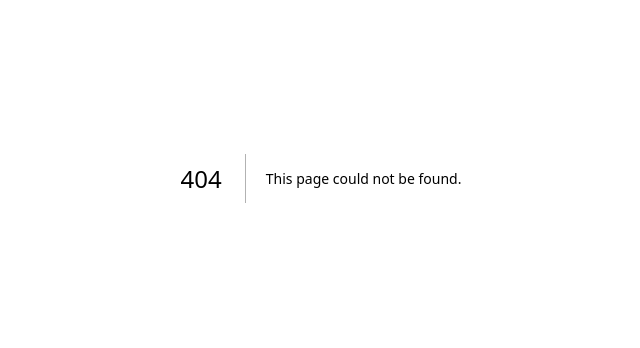
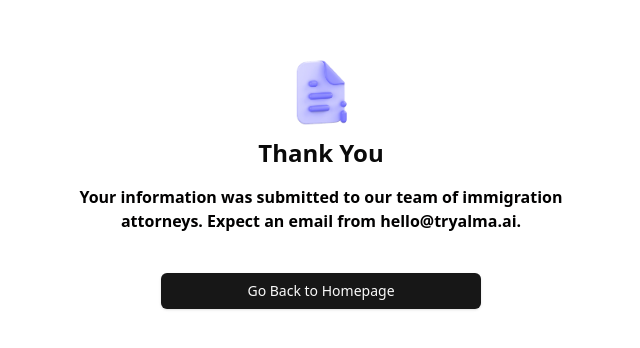
Before and after one commit to ibrahimshittu/alma-frontend-engineer, a Next.js app: page /thank-you in a window 1280 px wide. Before the commit this address had no page. Shown: the part 222-570 px from the top of the page, without its empty margins (319-959 px from the left). Built offline with nearby package versions, Linux system fonts and the light colour scheme.

Commit message:
feat: update lead form schema and add thank you page

```diff
--- a/app/component/page-index.tsx
+++ b/app/component/home-index.tsx
@@ -1,10 +1,7 @@
 "use client";
 import { useForm } from "react-hook-form";
 import { zodResolver } from "@hookform/resolvers/zod";
-import {
-  assessmentFormSchema,
-  AssessmentFormData,
-} from "../../schemas/formSchema";
+import { leadFormSchema, LeadFormData } from "../../schemas/formSchema";
 import AlmaLogo from "@/components/icon/icon";
 import Image from "next/image";
 import {
@@ -33,11 +30,11 @@ export default function Home() {
     register,
     handleSubmit,
     formState: { errors },
-  } = useForm<AssessmentFormData>({
-    resolver: zodResolver(assessmentFormSchema),
+  } = useForm<LeadFormData>({
+    resolver: zodResolver(leadFormSchema),
   });
 
-  const onSubmit = async (data: AssessmentFormData) => {
+  const onSubmit = async (data: LeadFormData) => {
     try {
       const response = await fetch("/api/lead", {
         method: "POST",
@@ -61,14 +58,15 @@ export default function Home() {
     }
   };
 
-  const form = useForm<AssessmentFormData>({
-    resolver: zodResolver(assessmentFormSchema),
+  const form = useForm<LeadFormData>({
+    resolver: zodResolver(leadFormSchema),
     defaultValues: {
       firstName: "",
       lastName: "",
       email: "",
       country: "",
       portfolio: "",
+      cv: null,
       visaCategories: [],
       message: "",
     },
@@ -80,13 +78,7 @@ export default function Home() {
     <div className="min-h-screen bg-white">
       <header className="bg-[#d8dea6] py-32 text-center relative overflow-hidden">
         <div className="absolute top-[-5rem] left-[-24rem] w-full h-full">
-          <Image
-            src="/home/bg-icon.webp"
-            width={680}
-            height={108}
-            objectPosition="center"
-            alt=""
-          />
+          <Image src="/home/bg-icon.webp" width={680} height={108} alt="" />
         </div>
 
         <div className="max-w-3xl mx-auto flex flex-col items-start justify-start space-y-2 pl-6">
@@ -107,7 +99,6 @@ export default function Home() {
               objectFit="cover"
               width={90}
               height={18}
-              objectPosition="center"
               alt=""
             />
           </div>
@@ -210,6 +201,24 @@ export default function Home() {
               )}
             />
 
+            <FormField
+              control={form.control}
+              name="cv"
+              render={({ field }) => (
+                <FormItem>
+                  <FormControl>
+                    <Input
+                      type="file"
+                      accept=".pdf,.doc,.docx"
+                      placeholder="Resume/CV"
+                      {...register("cv")}
+                    />
+                  </FormControl>
+                  <FormMessage />
+                </FormItem>
+              )}
+            />
+
             {/* Visa Categories (Multiple Checkboxes) */}
             <FormField
               control={form.control}
@@ -222,7 +231,6 @@ export default function Home() {
                       objectFit="cover"
                       width={90}
                       height={18}
-                      objectPosition="center"
                       alt=""
                     />
                   </div>
@@ -278,7 +286,6 @@ export default function Home() {
                       objectFit="cover"
                       width={90}
                       height={18}
-                      objectPosition="center"
                       alt=""
                     />
                   </div>
--- /dev/null
+++ b/app/component/thank-you-index.tsx
@@ -0,0 +1,33 @@
+import Link from "next/link";
+import Image from "next/image";
+import { Button } from "@/components/ui/button";
+
+export default function ThankYou() {
+  return (
+    <div className="flex items-center justify-center h-screen bg-white">
+      <div className="text-center">
+        <div className="mx-auto w-full flex justify-center">
+          <Image
+            src="/home/info-icon.png"
+            objectFit="cover"
+            width={90}
+            height={18}
+            alt=""
+          />
+        </div>
+        <div className="space-y-4">
+          <h1 className="text-2xl font-bold">Thank You</h1>
+
+          <p className="max-w-lg mx-auto font-bold text-[#010000]">
+            Your information was submitted to our team of immigration attorneys.
+            Expect an email from hello@tryalma.ai.
+          </p>
+        </div>
+
+        <Button type="submit" className="w-full max-w-xs mx-auto mt-10">
+          Go Back to Homepage
+        </Button>
+      </div>
+    </div>
+  );
+}
--- a/app/page.tsx
+++ b/app/page.tsx
@@ -1,4 +1,4 @@
-import Home from "./component/page-index";
+import Home from "./component/home-index";
 
 function HomeRoute() {
   return <Home />;
--- /dev/null
+++ b/app/thank-you/page.tsx
@@ -0,0 +1,7 @@
+import ThankYou from "../component/thank-you-index";
+
+function ThankYouRoute() {
+  return <ThankYou />;
+}
+
+export default ThankYouRoute;
--- a/components/ui/input.tsx
+++ b/components/ui/input.tsx
@@ -8,7 +8,7 @@ const Input = React.forwardRef<HTMLInputElement, React.ComponentProps<"input">>(
       <input
         type={type}
         className={cn(
-          "flex h-11 w-full rounded-md border border-input bg-transparent px-3 py-1 text-base shadow-sm transition-colors file:border-0 file:bg-transparent file:text-sm file:font-medium file:text-foreground placeholder:text-muted-foreground focus-visible:outline-none focus-visible:ring-1 focus-visible:ring-ring disabled:cursor-not-allowed disabled:opacity-50 md:text-sm",
+          "flex h-11 w-full rounded-md border border-input bg-transparent px-3 py-1 text-base shadow-sm transition-colors file:border-0 file:bg-transparent file:text-sm file:font-medium file:pt-[0.36rem] file:text-foreground placeholder:text-muted-foreground focus-visible:outline-none focus-visible:ring-1 focus-visible:ring-ring disabled:cursor-not-allowed disabled:opacity-50 md:text-sm",
           className
         )}
         ref={ref}
```
Also changed, not shown: schemas/formSchema.ts (+5 -2 lines).
